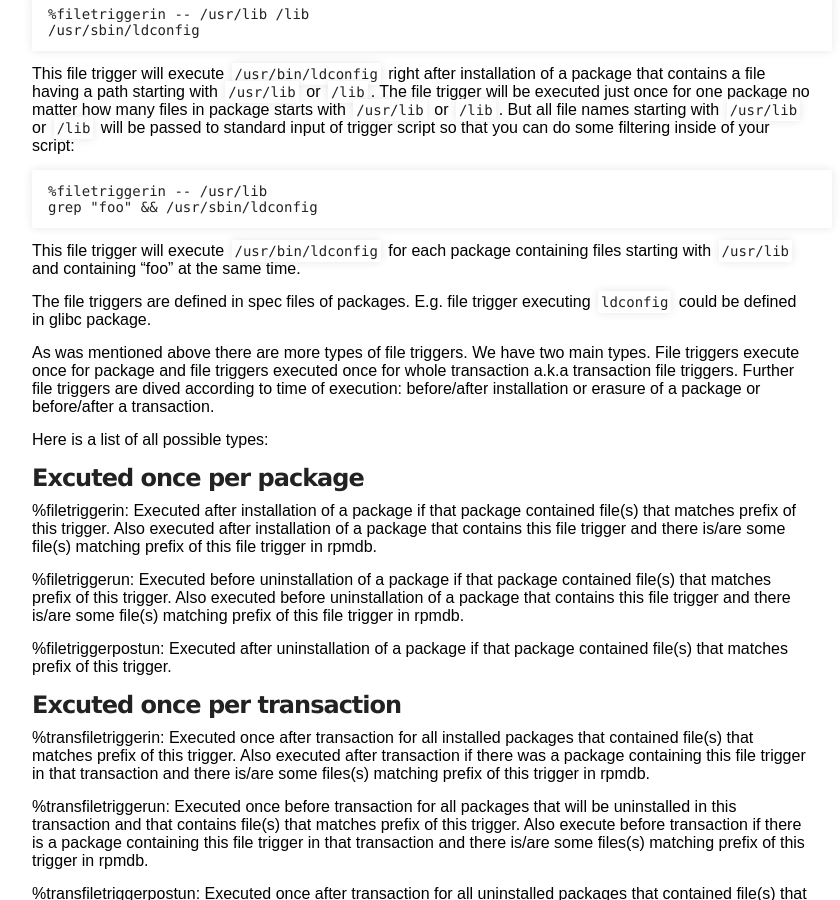
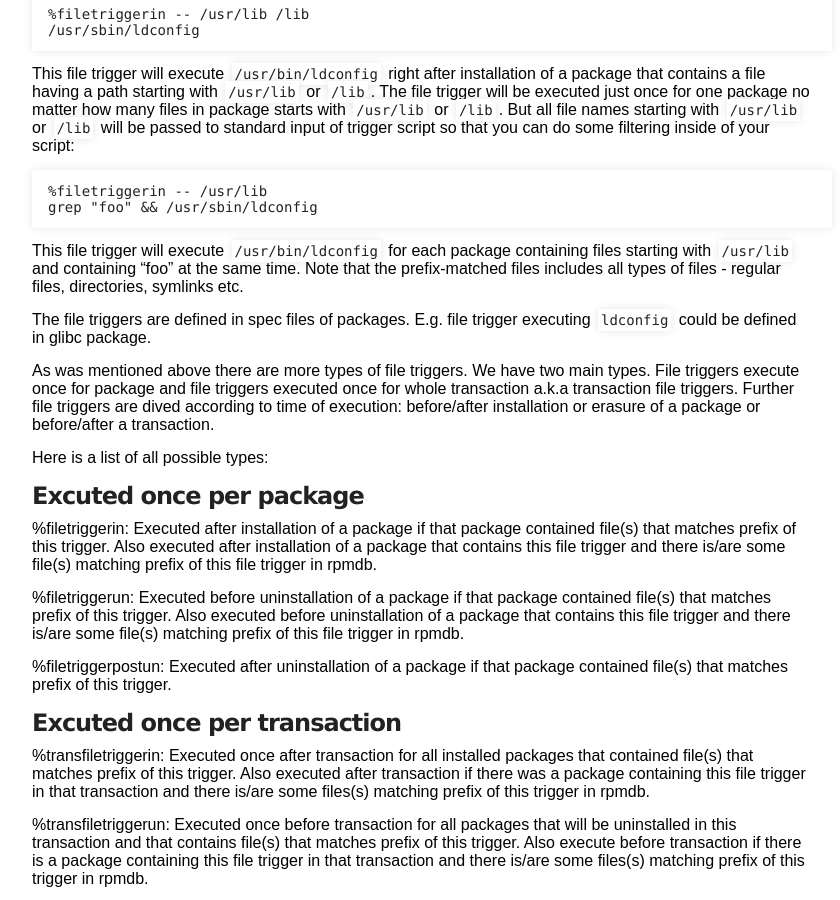
Before and after one commit to rpm-software-management/rpm-web, a Jekyll site: the page built from user_doc/file_triggers.md, in a window 1280 px wide and 900 px high, scrolled down 563 px. Shown: the whole window, without its empty margins (218-1058 px from the left). Built offline with Jekyll 4.4.1, drawn with Linux system fonts in a browser that asks for light colours.

Commit message:
Clarify file triggers meaning of "files" to cover all types

````diff
--- a/user_doc/file_triggers.md
+++ b/user_doc/file_triggers.md
@@ -26,7 +26,9 @@ This file trigger will execute `/usr/bin/ldconfig` right after installation of a
 grep "foo" && /usr/sbin/ldconfig
 ```
 
-This file trigger will execute `/usr/bin/ldconfig` for each package containing files starting with `/usr/lib` and containing "foo" at the same time.
+This file trigger will execute `/usr/bin/ldconfig` for each package containing files starting with `/usr/lib` and containing "foo" at the same time. Note that
+the prefix-matched files includes all types of files - regular files,
+directories, symlinks etc.
 
 The file triggers are defined in spec files of packages. E.g. file trigger executing `ldconfig` could be defined in glibc package.
 
````
